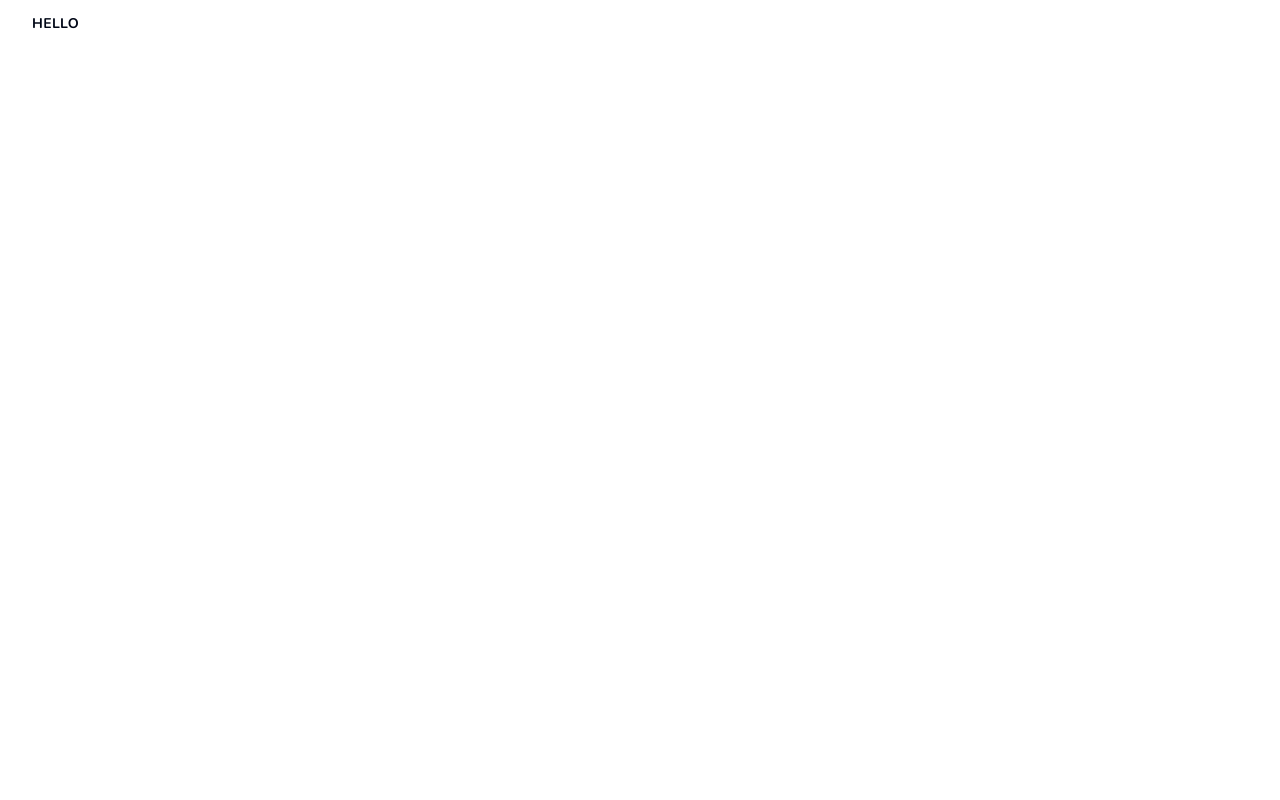
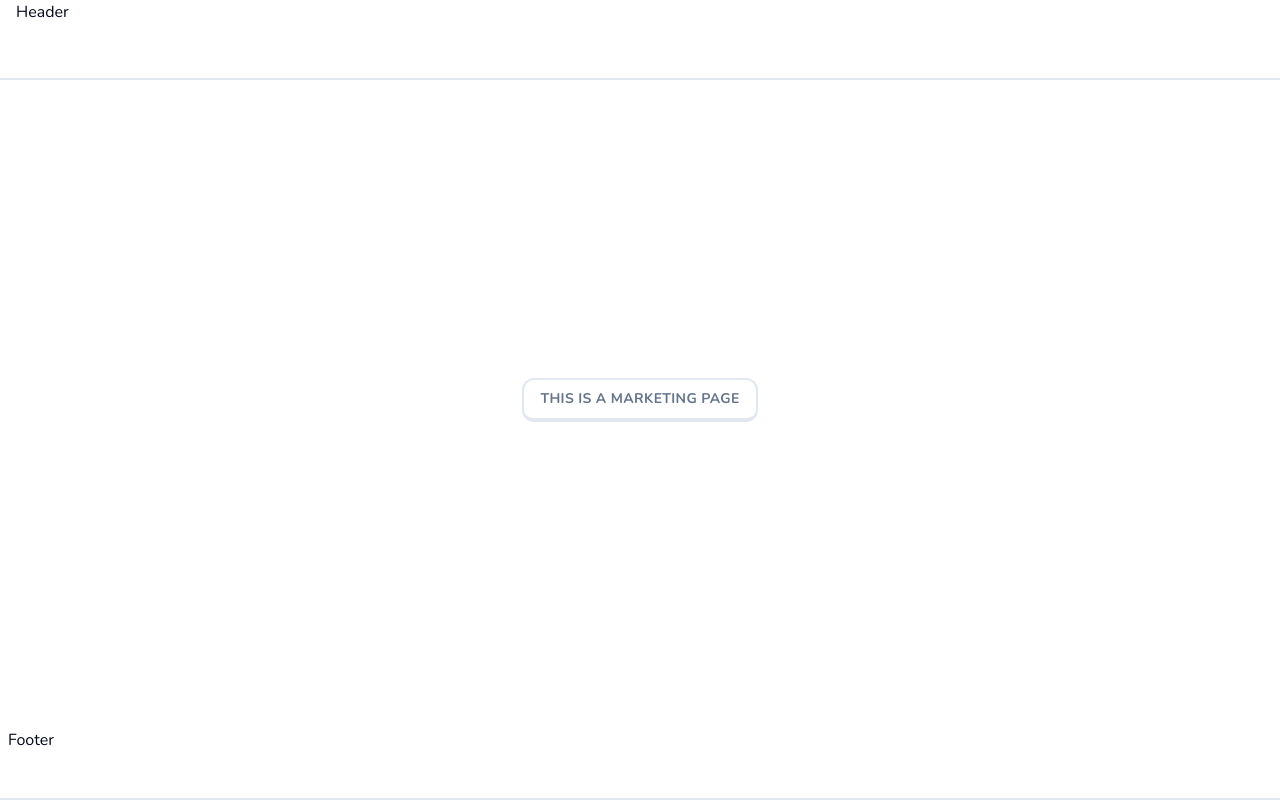
Before and after one commit to FlipThatPancake/Duolingo-Copy, a Next.js app: page / in a window 1280 px wide. Built offline with nearby package versions, Linux system fonts and the light colour scheme.

Commit message:
some new features

```diff
--- /dev/null
+++ b/app/(marketing)/footer.tsx
@@ -0,0 +1,7 @@
+export const Footer = () => {
+    return (
+        <footer className="hidden lg:block h-20 w-full border-b-2 border-slate-200 p-2">
+            Footer
+        </footer>
+    )
+}
--- /dev/null
+++ b/app/(marketing)/header.tsx
@@ -0,0 +1,7 @@
+export const Header = () => {
+    return (
+        <header className="h-20 w-full border-b-2 border-slate-200 px-4">
+            Header
+        </header>
+    )
+}
--- /dev/null
+++ b/app/(marketing)/layout.tsx
@@ -0,0 +1,18 @@
+import { Footer } from "./footer";
+import { Header } from "./header";
+
+type Props = {
+    children: React.ReactNode;
+}
+
+const MarketingLayout = ({ children }: Props) => {
+    return (
+        <div className="min-h-screen flex flex-col">
+            <Header />
+            <main className="flex-1 flex flex-col items-center justify-center">{children}</main>
+            <Footer />
+        </div>
+    )
+}
+
+export default MarketingLayout
--- a/app/page.tsx
+++ b/app/(marketing)/page.tsx
@@ -3,7 +3,8 @@ import { Button } from "@/components/ui/button"
 export default function Home() {
   return (
     <div>
-      <Button size="lg" variant="premium">Hello</Button>
+      {/* <Button size="lg" variant="premium">Hello</Button> */}
+      <Button>This is a marketing page</Button>
     </div>
   )
 }
--- a/app/layout.tsx
+++ b/app/layout.tsx
@@ -1,5 +1,6 @@
 import type { Metadata } from "next";
 import { Nunito } from "next/font/google";
+import { ClerkProvider } from "@clerk/nextjs";
 import "./globals.css";
 
 const font = Nunito({ subsets: ["latin"] });
@@ -15,8 +16,10 @@ export default function RootLayout({
   children: React.ReactNode;
 }>) {
   return (
+
     <html lang="en">
       <body className={font.className}>{children}</body>
-    </html>
+      </html>
+
   );
 }
--- a/package.json
+++ b/package.json
@@ -9,6 +9,7 @@
     "lint": "next lint"
   },
   "dependencies": {
+    "@clerk/nextjs": "^5.0.9",
     "@radix-ui/react-slot": "^1.0.2",
     "class-variance-authority": "^0.7.0",
     "clsx": "^2.1.1",
```
Also changed, not shown: middleware.ts (added, +7 -0 lines), 2 other files (tests, documents, lock files or other folders).
